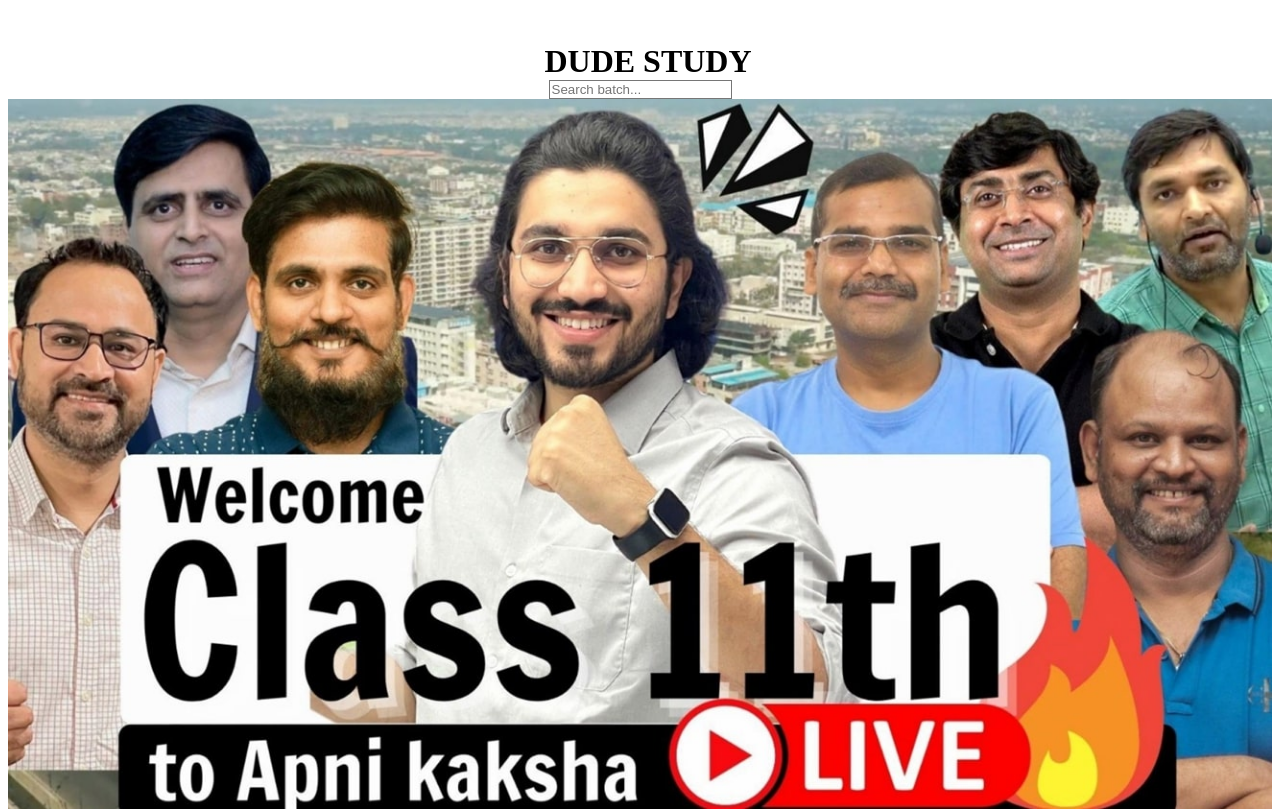
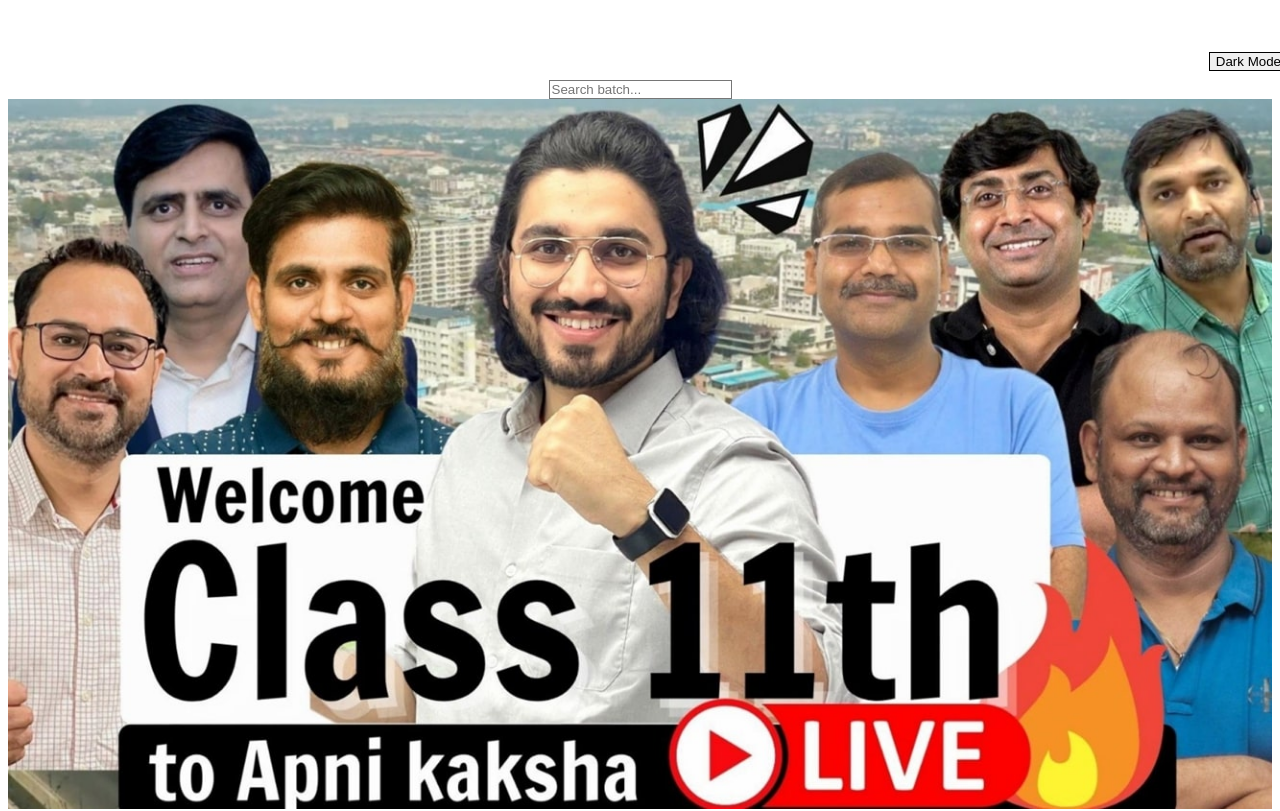
Before and after one commit to Moderatorboy/dudestudy, a React (Vite) app: page / in a window 1280 px wide. Shown: the top 811 px of the page. Built offline with nearby package versions, Linux system fonts and the light colour scheme.

Commit message:
Update Header.jsx

```diff
--- a/src/components/Header.jsx
+++ b/src/components/Header.jsx
@@ -1,12 +1,20 @@
 import React from "react"
 
-export default function Header() {
+export default function Header({ dark, setDark }) {
   return (
-    <header className="fixed top-0 left-0 w-full z-50 flex justify-center items-center py-4 bg-white dark:bg-slate-900 shadow-md transition-colors duration-300">
-      {/* DUDE STUDY Top Center */}
-      <h1 className="text-4xl font-bold text-slate-900 dark:text-slate-100">
-  DUDE STUDY
+    <header className="fixed top-0 left-0 w-full z-50 flex justify-between items-center px-6 py-4 bg-white dark:bg-slate-900 shadow-md transition-colors duration-300">
+      {/* Branding */}
+      <h1 className="text-3xl md:text-4xl font-bold bg-gradient-to-r from-pink-500 via-purple-500 to-blue-500 bg-clip-text text-transparent drop-shadow-lg">
+        DUDE STUDY
       </h1>
+
+      {/* Dark Mode Toggle */}
+      <button
+        onClick={() => setDark(!dark)}
+        className="px-3 py-2 rounded-md border hover:bg-slate-100 dark:hover:bg-slate-800 transition"
+      >
+        {dark ? "Light Mode" : "Dark Mode"}
+      </button>
     </header>
   )
 }
```
